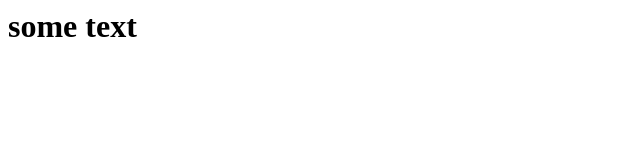
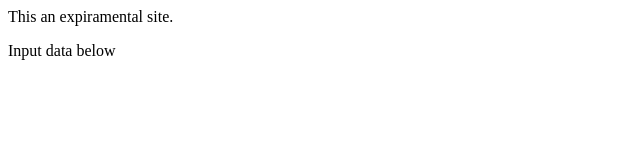
Before and after one commit to noahKrat/independant-project, a plain HTML site: page index.html in a window 1280 px wide. Shown: the whole page, without its empty margins (0-640 px from the left). Drawn offline with Linux system fonts and the light colour scheme.

Commit message:
changed formatting of index.html

```diff
--- a/index.html
+++ b/index.html
@@ -1 +1,10 @@
-<h1> some text </h1>
+<html>
+  <head>
+  This an expiramental site.
+  </head>
+  <p>Input data below</p>
+  <body>
+
+  </body>
+
+</html>
```
